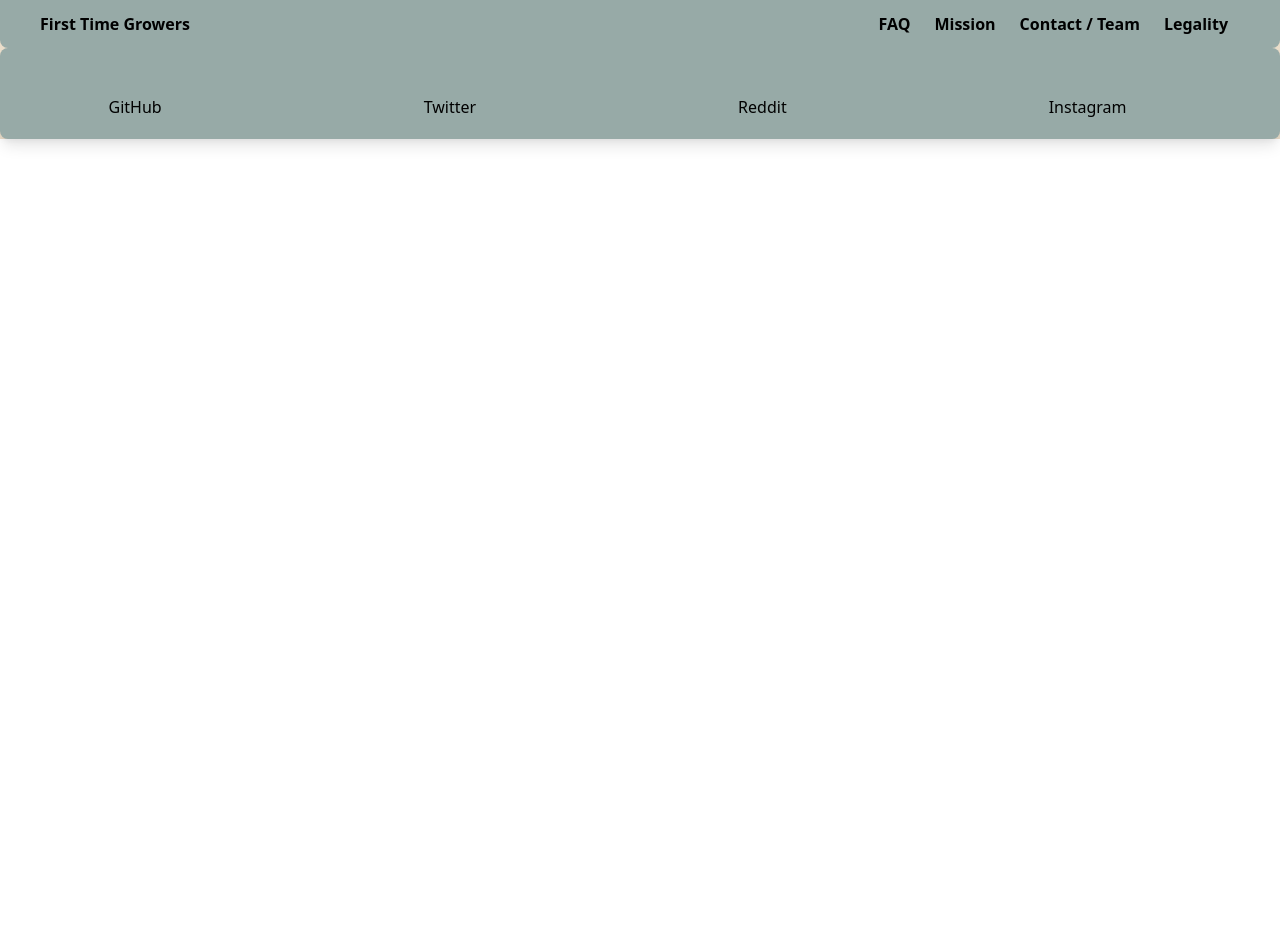
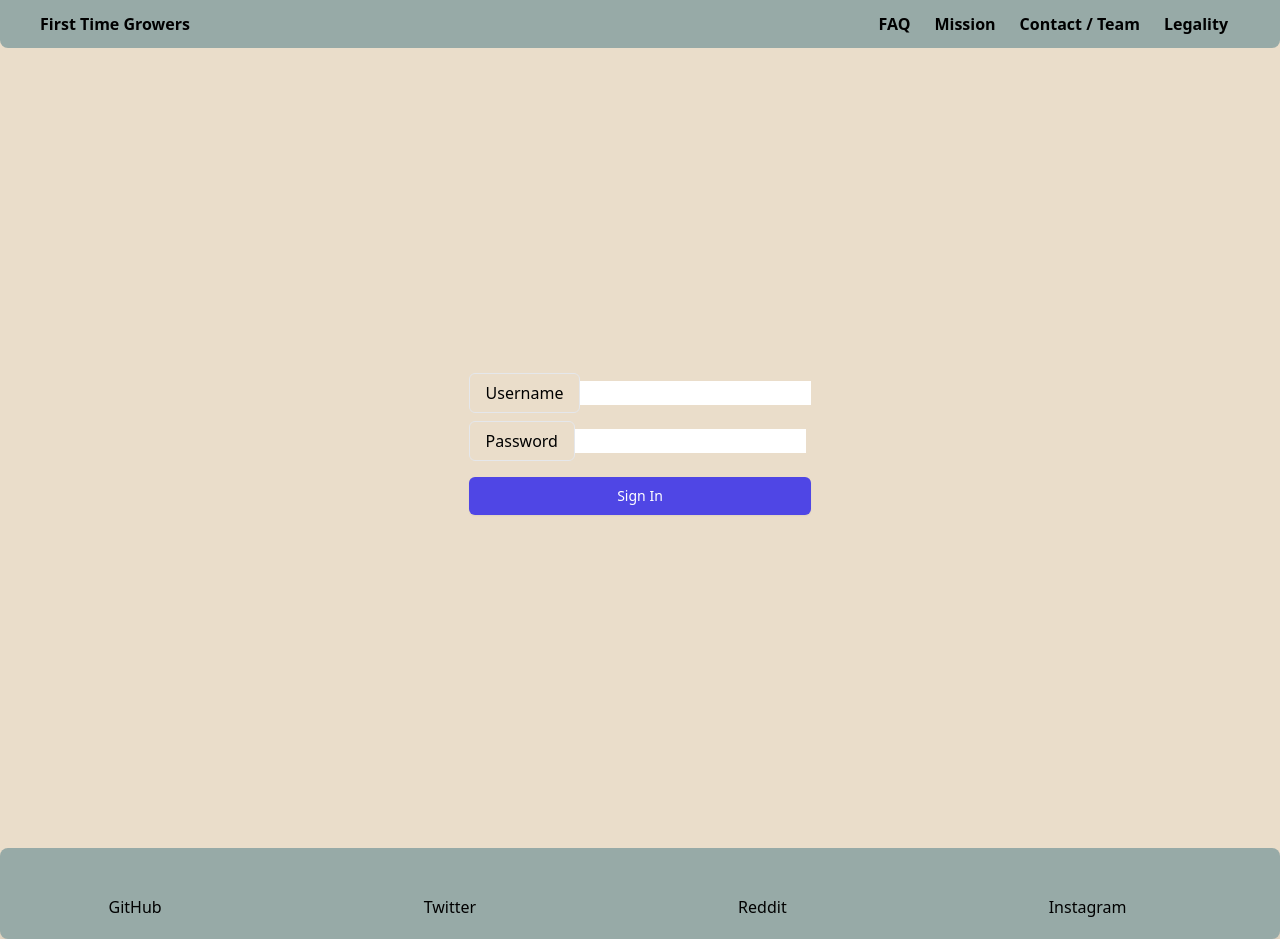
Before and after one commit to ChrisJRamirez/FirstTimeGrowers, a React (Create React App) app: page /auth in a window 1280 px wide. Before the commit the page ends 800 px from the top, so only its background shows below. Built offline with nearby package versions, Linux system fonts and the light colour scheme; some icons are missing.

Commit message:
created auth page for FE

```diff
--- a/src/App.js
+++ b/src/App.js
@@ -12,8 +12,10 @@ import Header from './components/Header';
 import Footer from './components/Footer';
 import Legality from './views/Legality';
 import Contact from './views/ContactTeam';
-
 import { Routes, Route } from 'react-router-dom';
+import AdminLogin from './views/AdminLogin';
+import PrivateRoute from './components/PrivateRoute';
+import Admin from './views/Admin';
 
 function App() {
   return (
@@ -26,21 +28,27 @@ function App() {
       <div className='w-full mx-auto'>
         <Header />
         <Routes>
-          <Route path='/' element={<Home />}></Route>
-          <Route path='/faq' element={<FAQ />}></Route>
-          <Route path='/auto-v-photo' element={<AutoVPhoto />}></Route>
-          <Route path='/lighting' element={<Lighting />}></Route>
-          <Route path='/indoor-v-outdoor' element={<IndoorVOutdoor />}></Route>
-          <Route path='/soil-nutrients' element={<SoilNutrients />}></Route>
-          <Route path='/watering' element={<Watering />}></Route>
-          <Route path='/fans-airflow' element={<FansAirflow />}></Route>
+          <Route path='/' element={<Home />} />
+          <Route path='/auth' element={<AdminLogin />} />
           <Route
-            path='/harvesting-curing'
-            element={<HarvestingCuring />}
-          ></Route>
-          <Route path='/seed' element={<Seed />}></Route>
-          <Route path='/legality' element={<Legality />}></Route>
-          <Route path='/contact' element={<Contact />}></Route>
+            path='admin'
+            element={
+              <PrivateRoute>
+                <Admin />
+              </PrivateRoute>
+            }
+          />
+          <Route path='/faq' element={<FAQ />} />
+          <Route path='/auto-v-photo' element={<AutoVPhoto />} />
+          <Route path='/lighting' element={<Lighting />} />
+          <Route path='/indoor-v-outdoor' element={<IndoorVOutdoor />} />
+          <Route path='/soil-nutrients' element={<SoilNutrients />} />
+          <Route path='/watering' element={<Watering />} />
+          <Route path='/fans-airflow' element={<FansAirflow />} />
+          <Route path='/harvesting-curing' element={<HarvestingCuring />} />
+          <Route path='/seed' element={<Seed />} />
+          <Route path='/legality' element={<Legality />} />
+          <Route path='/contact' element={<Contact />} />
         </Routes>
         <Footer />
       </div>
--- /dev/null
+++ b/src/components/PrivateRoute.js
@@ -0,0 +1,9 @@
+import React from 'react';
+import { Navigate } from 'react-router-dom';
+
+const PrivateRoute = ({ children }) => {
+  const token = localStorage.getItem('token');
+  return token ? children : <Navigate to='/auth' />;
+};
+
+export default PrivateRoute;
--- /dev/null
+++ b/src/views/Admin.js
@@ -0,0 +1,5 @@
+import React from 'react';
+
+export default function Admin() {
+  return <div>Admin</div>;
+}
--- /dev/null
+++ b/src/views/AdminLogin.js
@@ -0,0 +1,82 @@
+import React, { useState } from 'react';
+import axios from 'axios';
+import { useNavigate } from 'react-router-dom';
+
+const initialFormValues = {
+  username: '',
+  password: '',
+};
+
+export default function AdminLogin() {
+  const [formValues, setFormValues] = useState(initialFormValues);
+  const navigate = useNavigate();
+  const onChange = (e) => {
+    setFormValues({ ...formValues, [e.target.name]: e.target.value });
+  };
+
+  const onSubmit = async (e) => {
+    e.preventDefault();
+    try {
+      const loggedInUserInfo = await axios.post(
+        `${process.env.REACT_APP_DEV_API_URL}/api/auth/login`,
+        formValues
+      );
+      const { token } = loggedInUserInfo.data;
+      localStorage.setItem('token', token);
+      navigate('/admin', { replace: true });
+    } catch {
+      alert('incorrect username or password');
+    }
+  };
+
+  return (
+    <div>
+      <div className='flex items-center justify-center min-h-screen'>
+        <form onSubmit={onSubmit}>
+          <div className='m-6'>
+            <label
+              htmlFor='username'
+              className='w-full px-4 py-2 mt-2 border rounded-md focus:outline-none'
+            >
+              Username
+            </label>
+            <input
+              id='username'
+              name='username'
+              onChange={onChange}
+              type='username'
+              autoComplete='username'
+              required
+            />
+          </div>
+
+          <div className='m-6'>
+            <label
+              htmlFor='password'
+              className='w-full px-4 py-2 mt-2 border rounded-md focus:outline-none'
+            >
+              Password
+            </label>
+            <input
+              id='password'
+              name='password'
+              onChange={onChange}
+              type='password'
+              autoComplete='current-password'
+              required
+            />
+          </div>
+
+          <div className='m-6'>
+            <button
+              type='submit'
+              className='flex justify-center w-full px-4 py-2 text-sm font-medium text-white bg-indigo-600 border border-transparent rounded-md shadow-sm hover:bg-indigo-700 focus:outline-none focus:ring-2 focus:ring-offset-2 focus:ring-indigo-500'
+            >
+              Sign In
+            </button>
+          </div>
+        </form>
+      </div>
+    </div>
+  );
+}
--- a/src/views/FAQ.js
+++ b/src/views/FAQ.js
@@ -12,7 +12,7 @@ const FAQ = (props) => {
 
   useEffect(() => {
     axios
-      .get(`${process.env.REACT_APP_DEV_API_URL}/api/question`)
+      .get(`${process.env.REACT_APP_DEV_API_URL}/api/question/approved`)
       .then((res) => {
         const questions = res.data;
         setQuestions(questions);
```
Also changed, not shown: 1 other file (tests, documents, lock files or other folders).
